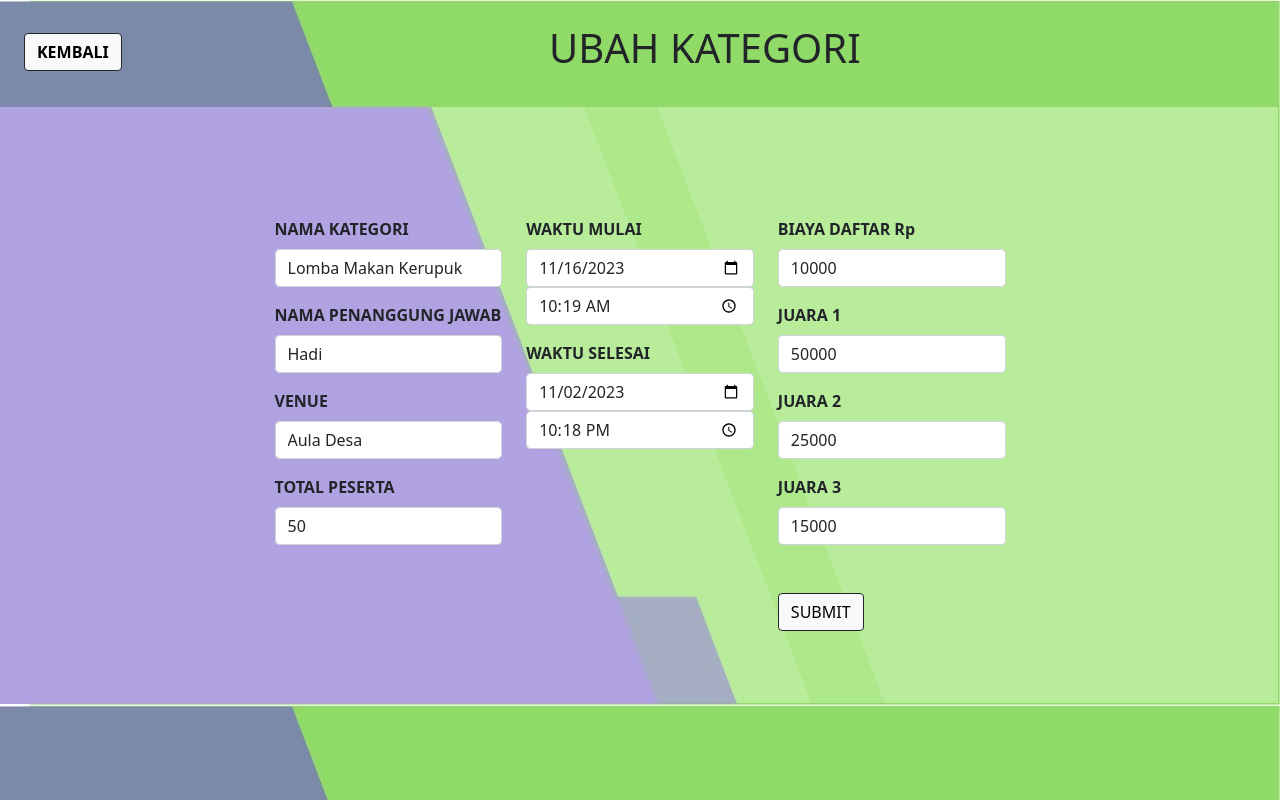
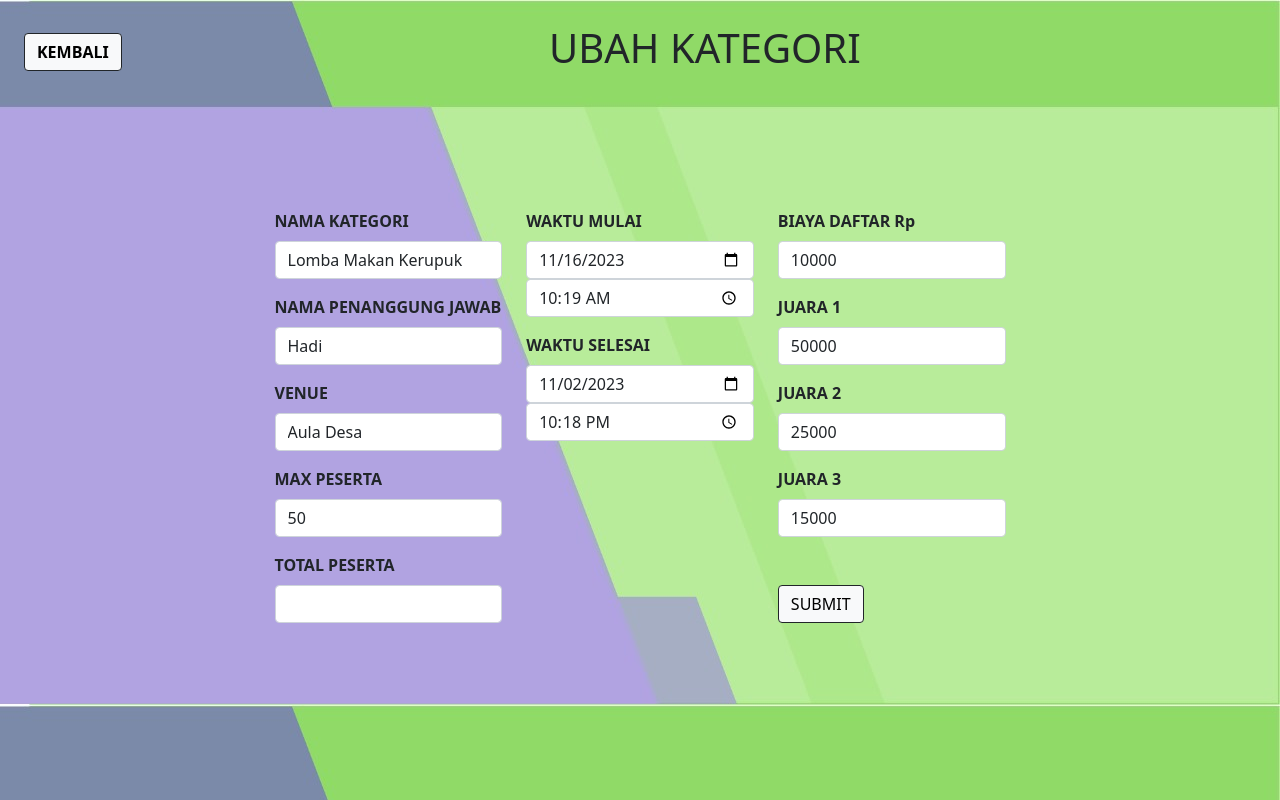
Before and after one commit to matiusdimas/lomba, a CodeIgniter app: page /lomba/kategori/updatekategori/4 in a window 1280 px wide. Run offline with CodeIgniter, Linux system fonts and the light colour scheme; a user stored in the database is signed in; data comes from the database, SQL or seed files in the repository; data that the repository does not hold is empty.

Commit message:
nambah fitur lagi

```diff
--- a/application/controllers/Kategori.php
+++ b/application/controllers/Kategori.php
@@ -73,6 +73,7 @@ class Kategori extends CI_Controller
         $this->form_validation->set_rules('tanggal_akhir', 'Tanggal Akhir', 'required');
         $this->form_validation->set_rules('waktu_akhir', 'Waktu Akhir', 'required');
         $this->form_validation->set_rules('biaya', 'Biaya Daftar', 'required|numeric');
+        $this->form_validation->set_rules('jumlah_peserta', 'Total Peserta', 'required|numeric');
         $this->form_validation->set_rules('juara1', 'Juara 1', 'required|numeric');
         $this->form_validation->set_rules('juara2', 'Juara 2', 'required|numeric');
         $this->form_validation->set_rules('juara3', 'Juara 3', 'required|numeric');
@@ -87,6 +88,7 @@ class Kategori extends CI_Controller
             $data = [
                 'kat_lb' => $this->input->post('nama_kategori'),
                 'max_ps' => $this->input->post('total_peserta'),
+                'total_ps' => $this->input->post('jumlah_peserta'),
                 'nama_pj' => $this->input->post('nama_pj'),
                 'venue_lb' => $this->input->post('venue'),
                 'waktu_lb' => $this->input->post('tanggal_mulai') . ' ' . $this->input->post('waktu_mulai') . ':00',
--- a/application/views/admin/data_kategori.php
+++ b/application/views/admin/data_kategori.php
@@ -22,6 +22,7 @@
                         <th scope="col">NO</th>
                         <th scope="col">KATEGORI LOMBA</th>
                         <th scope="col">NAMA PENANGGUNG JAWAB</th>
+                        <th scope="col">TOTAL PESERTA</th>
                         <th scope="col">MAX PESERTA</th>
                         <th scope="col">MAX VENUE</th>
                         <th scope="col">TANGGAL MULAI</th>
@@ -39,6 +40,7 @@
                             <th scope="row" class="align-middle"><?= $i + 1 ?></th>
                             <td class="align-middle"><?= $k['kat_lb'] ?></td>
                             <td class="align-middle"><?= $k['nama_pj'] ?></td>
+                            <td class="align-middle"><?= $k['total_ps'] ?></td>
                             <td class="align-middle"><?= $k['max_ps'] ?></td>
                             <td class="align-middle"><?= $k['venue_lb'] ?></td>
                             <td class="align-middle"><?= $k['waktu_lb'] ?></td>
--- a/application/views/admin/kategori.php
+++ b/application/views/admin/kategori.php
@@ -40,10 +40,17 @@
                             value="<?= isset($id) ? $kategori->venue_lb : set_value('venue') ?>" required>
                     </div>
                     <div class="mb-3">
-                        <label for="total_peserta" class="form-label"><strong>TOTAL PESERTA</strong></label>
+                        <label for="total_peserta" class="form-label"><strong>MAX PESERTA</strong></label>
                         <input type="number" class="form-control" name="total_peserta" id="total_peserta"
                             value="<?= isset($id) ? $kategori->max_ps : set_value('total_peserta') ?>" required>
                     </div>
+                    <?php if (isset($id)) { ?>
+                        <div class="mb-3">
+                            <label for="jumlah_peserta" class="form-label"><strong>TOTAL PESERTA</strong></label>
+                            <input type="number" class="form-control" name="jumlah_peserta" id="jumlah_peserta"
+                                value="<?= isset($id) ? $kategori->total_ps : set_value('jumlah_peserta') ?>" required>
+                        </div>
+                    <?php } ?>
                 </div>
                 <div class="col">
                     <div class="mb-3">
--- a/application/views/admin/peserta.php
+++ b/application/views/admin/peserta.php
@@ -19,6 +19,7 @@
                 </div>
             </div>
         <?php } ?>
+        <?= $this->session->flashdata('pesan') ?>
         <form action="<?= isset($id) ? base_url('peserta/updatepeserta/' . $id) : base_url('peserta') ?>" method="post">
             <div class="row">
                 <div class="col">
```
Also changed, not shown: application/controllers/Peserta.php (+20 -0 lines).
